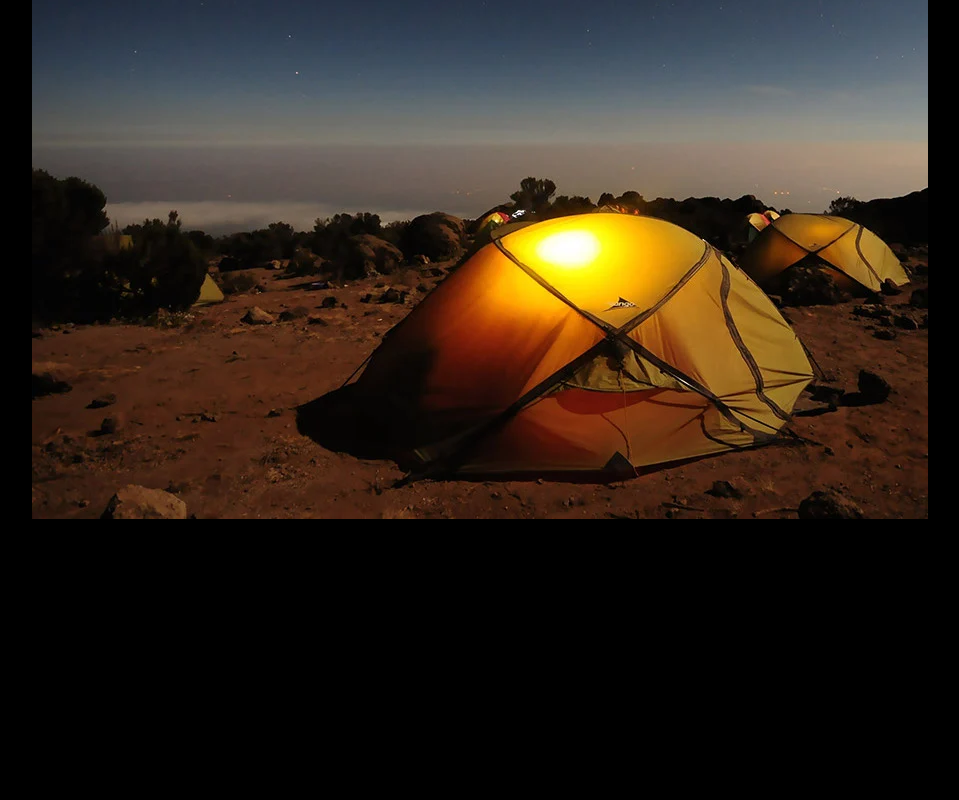
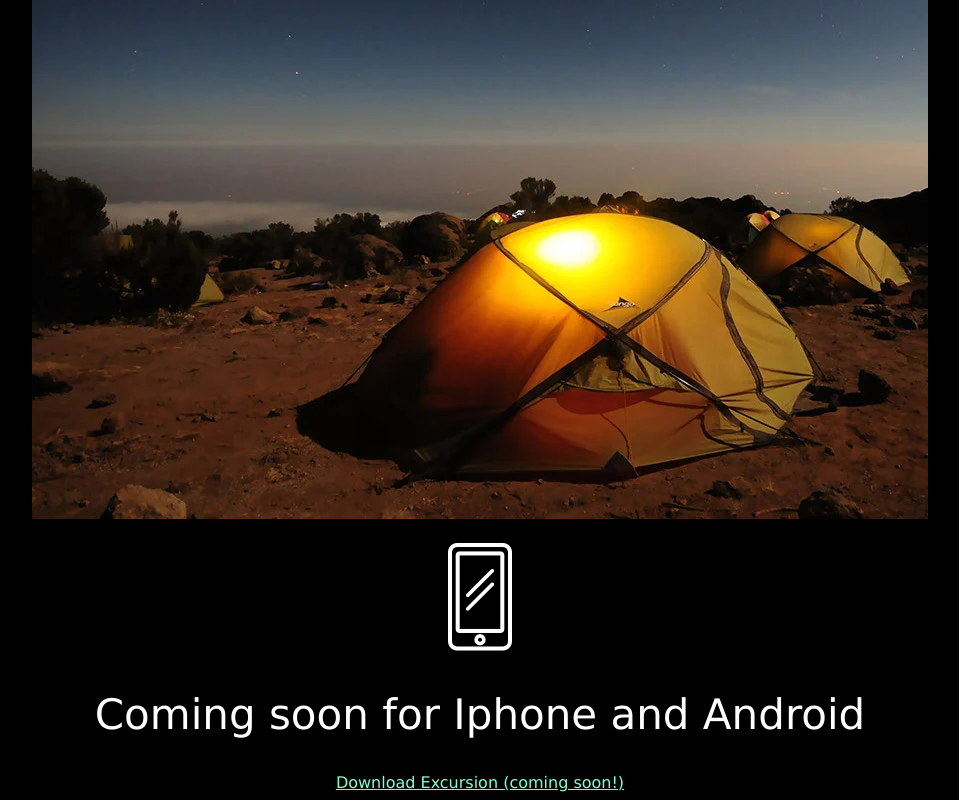
Before and after one commit to harryBsmith22/Excursion, a plain HTML site: page Excursion-site/index.html in a window 1280 px wide. Shown: the part 470-1270 px from the top of the page, without its empty margins (160-1119 px from the left). Before the commit the page ends 1001 px from the top, so only its background shows below. Drawn offline with Linux system fonts and the light colour scheme.

Commit message:
footer... completed it mate

```diff
--- a/Excursion-site/Resources/css/style.css
+++ b/Excursion-site/Resources/css/style.css
@@ -21,3 +21,6 @@ p {
     font-size: 21px;
     color: grey;
 }
+#icon {
+    padding-top: 20px;
+}
--- a/Excursion-site/index.html
+++ b/Excursion-site/index.html
@@ -26,4 +26,9 @@
     </div>
 
     </body>
+    <footer>
+        <img id="icon" src="Resources/phone.jpeg">
+        <h2>Coming soon for Iphone and Android</h2>
+        <a href="/">Download Excursion (coming soon!)</a>
+    </footer>
 </html>
```
Also changed, not shown: Excursion-site/Resources/phone.jpeg (added).
